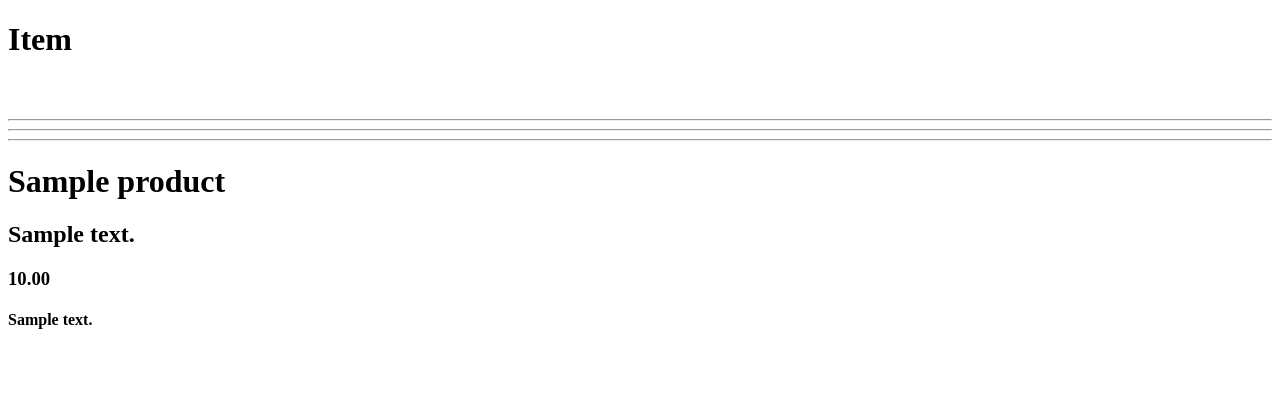
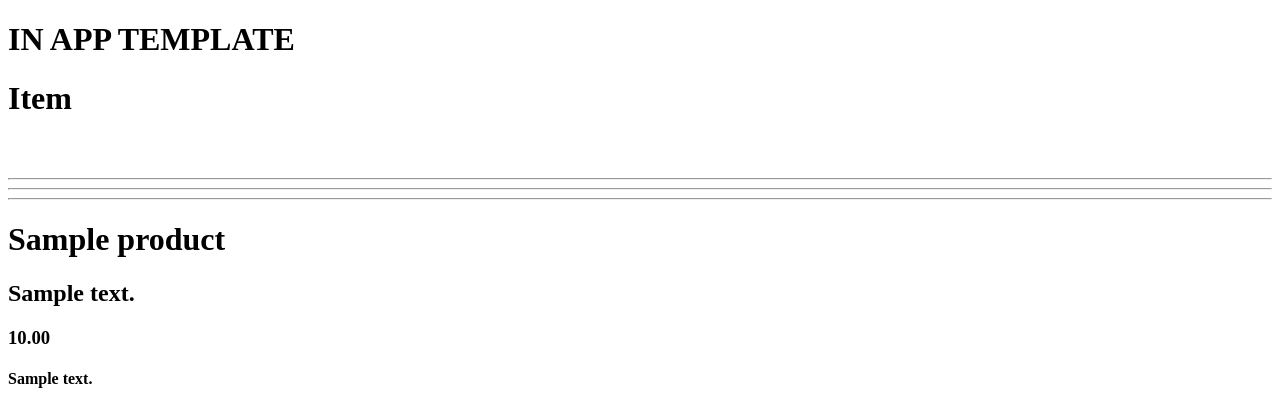
Before and after one commit to delissqt/django-ecommerce, a Django app: page /product/ in a window 1280 px wide. Shown: the part 88-508 px from the top of the page. Run offline with Django 4.2, Linux system fonts and the light colour scheme; tables that the repository leaves empty hold one stand-in row (values such as "Sample post").

Commit message:
How Django Templates Load with Apps

```diff
--- a/src/templates/product/detail.html
+++ b/src/products/templates/product/detail.html
@@ -1,6 +1,7 @@
 {% extends 'base.html' %}
 
 {% block content %}
+    <h1>IN APP TEMPLATE</h1>
     <h1>Item</h1>
     <br/>
     <h1>{{ title }}</h1>
```
